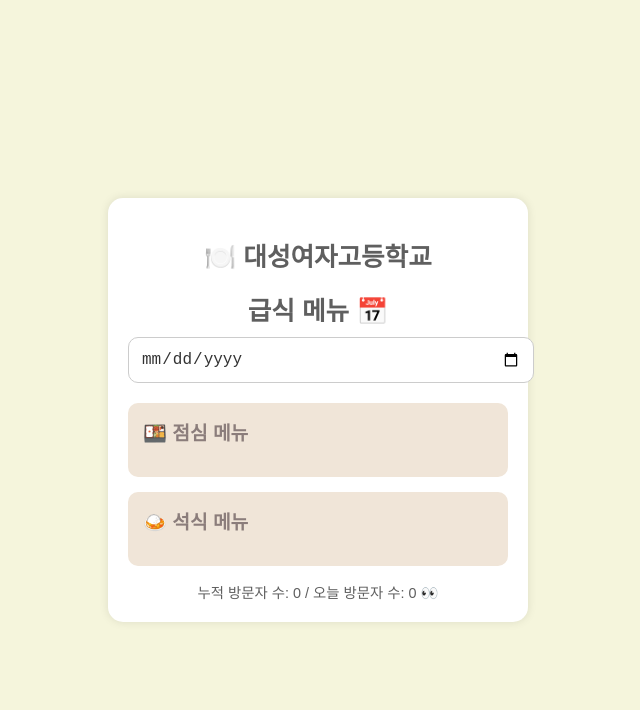
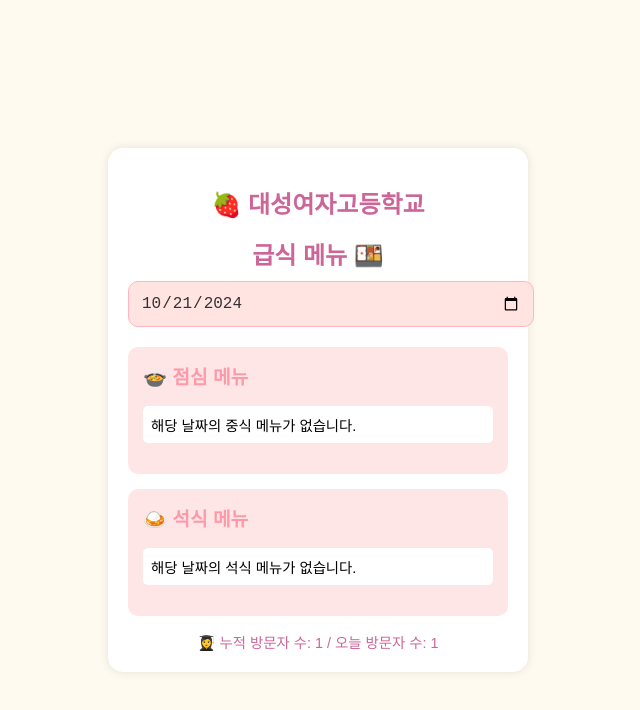
Before and after one commit to sweet1203/Daesung-s-lunch, a plain HTML site: page index.html in a window 1280 px wide. Shown: the whole page, without its empty margins (322-962 px from the left). Drawn offline with Linux system fonts and the light colour scheme; no server answers.

Commit message:
Update index.html

```diff
--- a/index.html
+++ b/index.html
@@ -5,9 +5,10 @@
     <meta name="viewport" content="width=device-width, initial-scale=1.0, user-scalable=no">
     <title>대성여자고등학교 급식 메뉴</title>
     <style>
+        /* 전체 페이지 스타일 */
         body {
             font-family: 'Nanum Gothic', sans-serif;
-            background-color: #f5f5dc;
+            background-color: #fffaf0; /* 베이지 배경 */
             margin: 0;
             padding: 10px;
             display: flex;
@@ -15,6 +16,7 @@
             align-items: center;
             min-height: 100vh;
         }
+
         .container {
             background-color: white;
             border-radius: 15px;
@@ -23,40 +25,49 @@
             width: 100%;
             max-width: 380px;
         }
+
         h1 {
-            color: #5f5f5f;
+            color: #cc6699;
             text-align: center;
-            font-size: 1.6rem;
+            font-size: 1.5rem;
             margin-bottom: 10px;
         }
+
         .date-selector {
             text-align: center;
             margin-bottom: 20px;
         }
+
         input[type="date"] {
             width: 100%;
             padding: 12px;
-            border: 1px solid #ccc;
+            border: 1px solid #ffb6c1;
             border-radius: 10px;
             font-size: 1rem;
-            background-color: #fff;
+            background-color: #ffe4e1;
             color: #333;
+            -webkit-appearance: none;
+            appearance: none;
         }
+
         .menu {
             margin-bottom: 15px;
             padding: 15px;
-            background-color: #f0e5d8;
+            background-color: #ffe6e6;
             border-radius: 10px;
         }
+
         .menu h2 {
-            color: #8b7d7b;
+            color: #ff99aa;
+            font-size: 1.2rem;
             margin-top: 0;
-            font-size: 1.2rem;
         }
+
         .menu-items {
             list-style-type: none;
             padding: 0;
         }
+
         .menu-items li {
             margin-bottom: 5px;
             padding: 8px;
@@ -64,29 +75,41 @@
             border-radius: 5px;
             font-size: 0.9rem;
         }
+
         .loading {
             text-align: center;
-            color: #8b7d7b;
+            color: #cc6699;
             font-weight: bold;
         }
+
         .visitor-counter {
             text-align: center;
             margin-top: 10px;
             font-size: 0.9rem;
-            color: #5f5f5f;
+            color: #cc6699;
+        }
+
+        /* 모바일 대응 스타일 */
+        @media (max-width: 480px) {
+            h1 {
+                font-size: 1.4rem;
+            }
+            .menu h2 {
+                font-size: 1rem;
+            }
         }
     </style>
 </head>
 <body>
     <div class="container">
-        <h1>🍽️ 대성여자고등학교</h1>
-        <h1>급식 메뉴 📅</h1>
+        <h1>🍓 대성여자고등학교</h1>
+        <h1>급식 메뉴 🍱</h1>
         <div class="date-selector">
             <input type="date" id="datePicker">
         </div>
-        <div id="loadingIndicator" class="loading" style="display: none;">로딩 중... 🕐</div>
+        <div id="loadingIndicator" class="loading" style="display: none;">로딩 중... ⏳</div>
         <div class="menu">
-            <h2>🍱 점심 메뉴</h2>
+            <h2>🍲 점심 메뉴</h2>
             <ul class="menu-items" id="lunchMenu"></ul>
         </div>
         <div class="menu">
@@ -94,7 +117,7 @@
             <ul class="menu-items" id="dinnerMenu"></ul>
         </div>
         <div class="visitor-counter">
-            누적 방문자 수: <span id="totalVisitors">0</span> / 오늘 방문자 수: <span id="todayVisitors">0</span> 👀
+            👩‍🎓 누적 방문자 수: <span id="totalVisitors">0</span> / 오늘 방문자 수: <span id="todayVisitors">0</span>
         </div>
     </div>
 
@@ -187,4 +210,11 @@
             loadingIndicator.style.display = 'none';
         }
 
-        datePicker.valueAsDate = new Date
+        datePicker.valueAsDate = new Date();
+        datePicker.addEventListener('change', updateMenu);
+
+        updateMenu();
+        updateVisitorCount();
+    </script>
+</body>
+</html>
```
